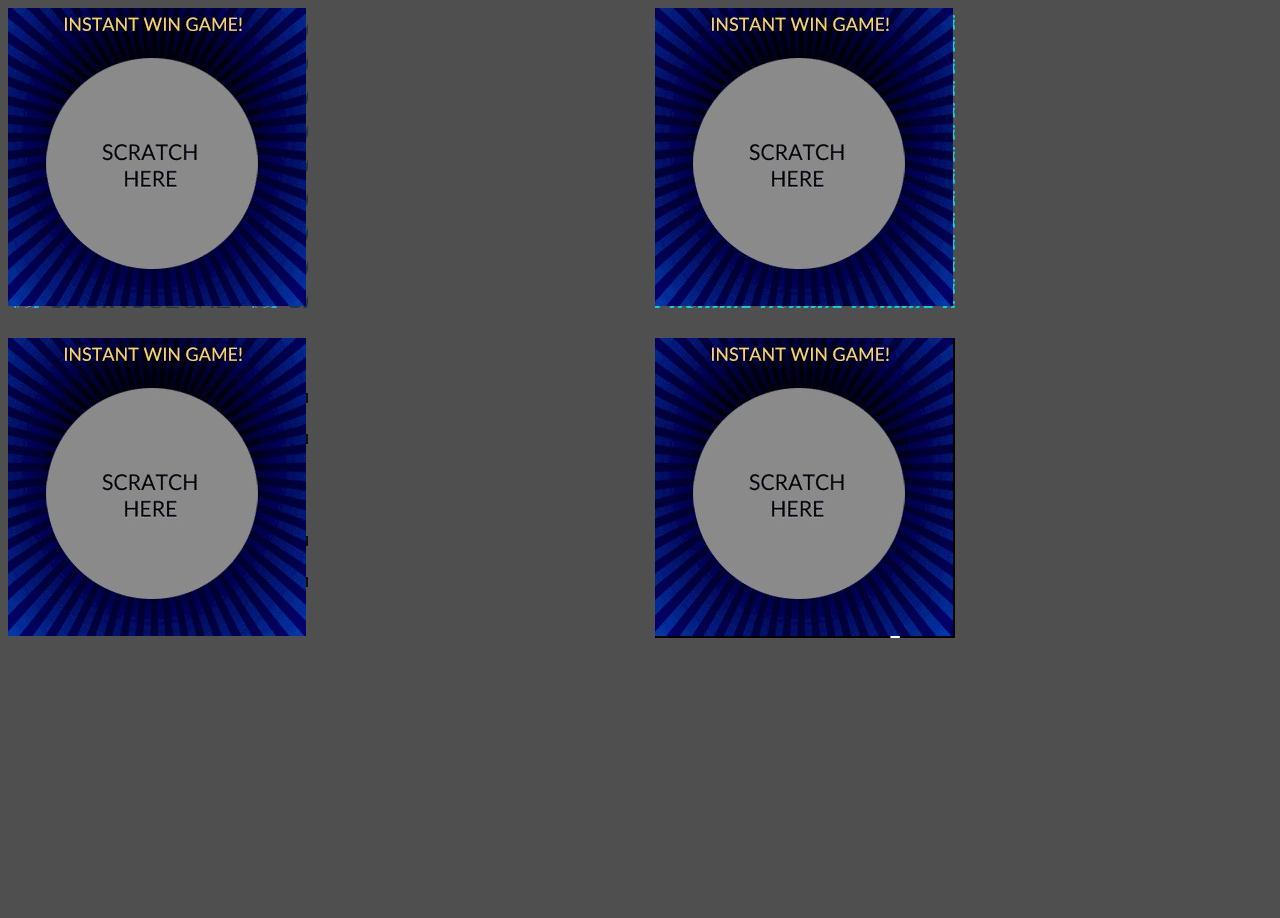
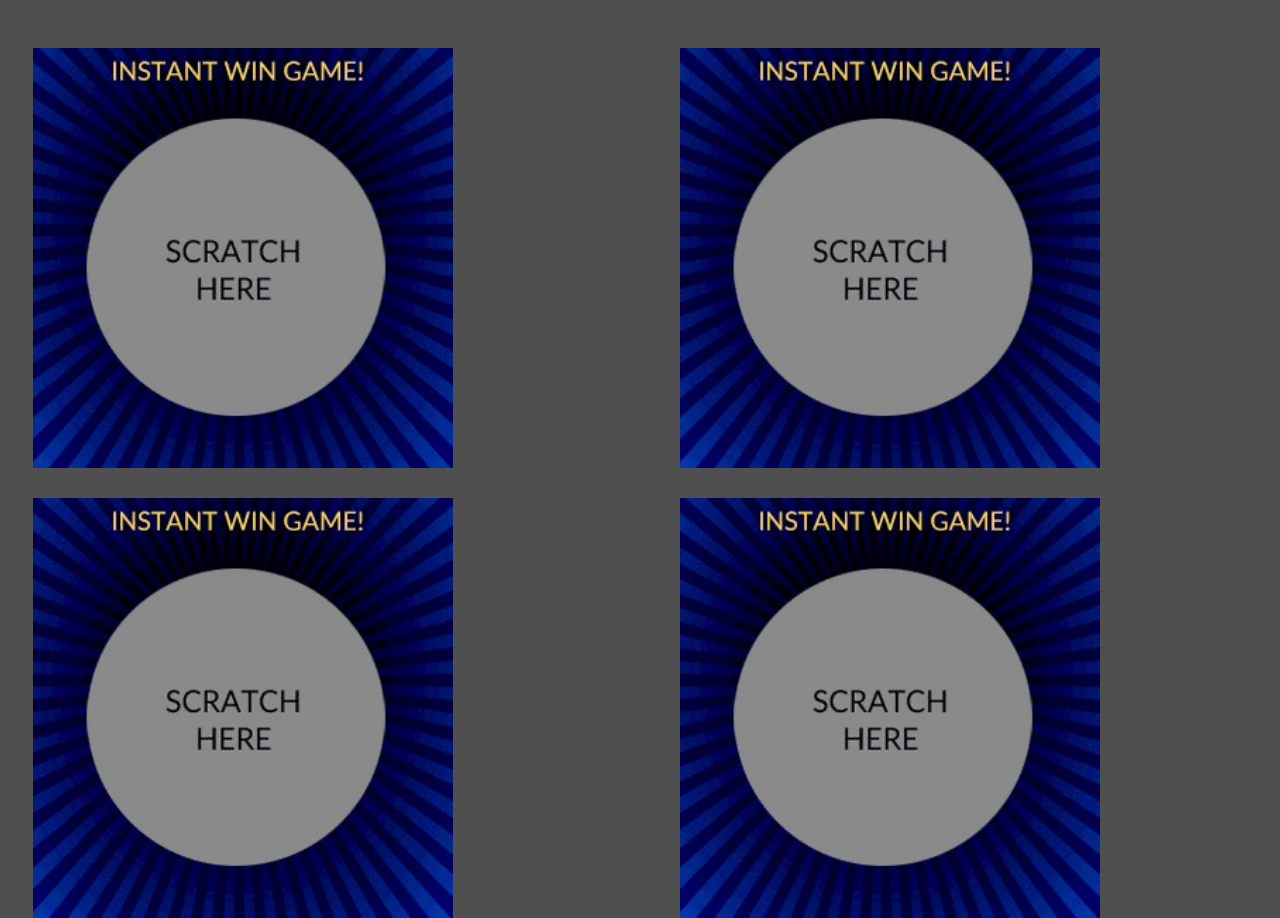
Before and after one commit to Rise-io/scratch, a plain HTML site: page index.html in a window 1280 px wide. Before the commit the page ends 800 px from the top, so only its background shows below. Drawn offline with Linux system fonts and the light colour scheme.

Commit message:
Increase ads size, small css adjustments

```diff
--- a/index.html
+++ b/index.html
@@ -7,19 +7,19 @@
 <body>
     <div id="container">
         <div class="ad">
-            <canvas width="300" height="300"></canvas>
+            <canvas width="420" height="420"></canvas>
         </div>
 
         <div class="ad">
-            <canvas width="300" height="300"></canvas>
+            <canvas width="420" height="420"></canvas>
         </div>
 
         <div class="ad">
-            <canvas width="300" height="300"></canvas>
+            <canvas width="420" height="420"></canvas>
         </div>
 
         <div class="ad">
-            <canvas width="300" height="300"></canvas>
+            <canvas width="420" height="420"></canvas>
         </div>
     </div>
 
--- a/scratchpad.js
+++ b/scratchpad.js
@@ -40,7 +40,7 @@ ScratchCard.prototype.init = function (canvasID) {
   this.img.crossOrigin = "Anonymous";
   this.img.src = './scratchHere.jpeg'
   this.img.onload = () => {
-    this.ctx.drawImage(this.img, 0, 0, this.img.width, this.img.height);
+    this.ctx.drawImage(this.img, 0, 0, this.can.width, this.can.height);
 
     this.imageData = this.ctx.getImageData(0,0,this.img.width,this.img.height);
 
--- a/style.css
+++ b/style.css
@@ -19,6 +19,8 @@ body {
     grid-gap: 30px;
 
     width: 100%;
+    margin-left: 25px;
+    margin-top: 40px;
 }
 
 .ad {
```
